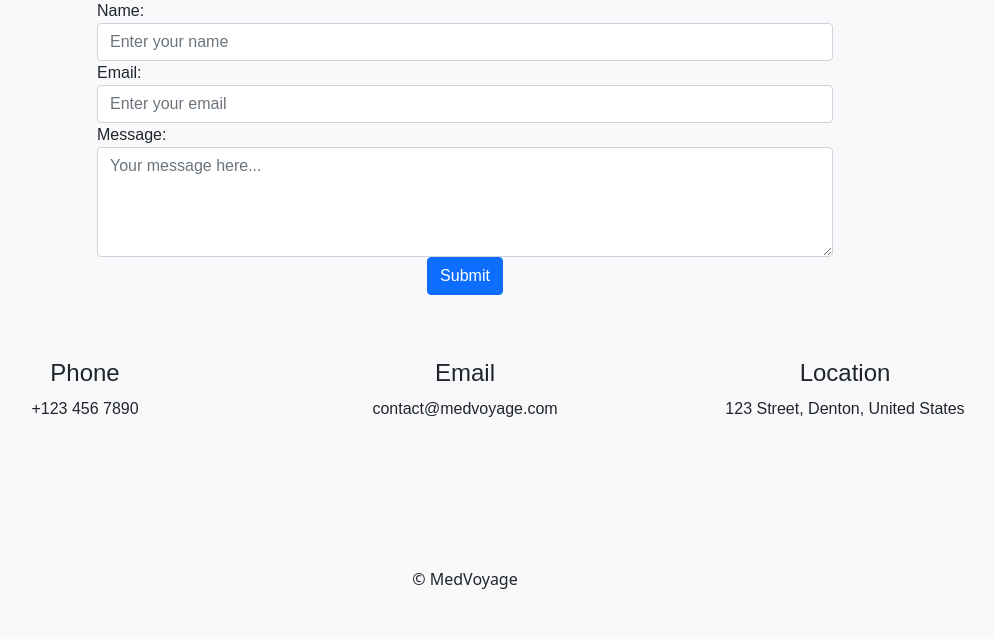
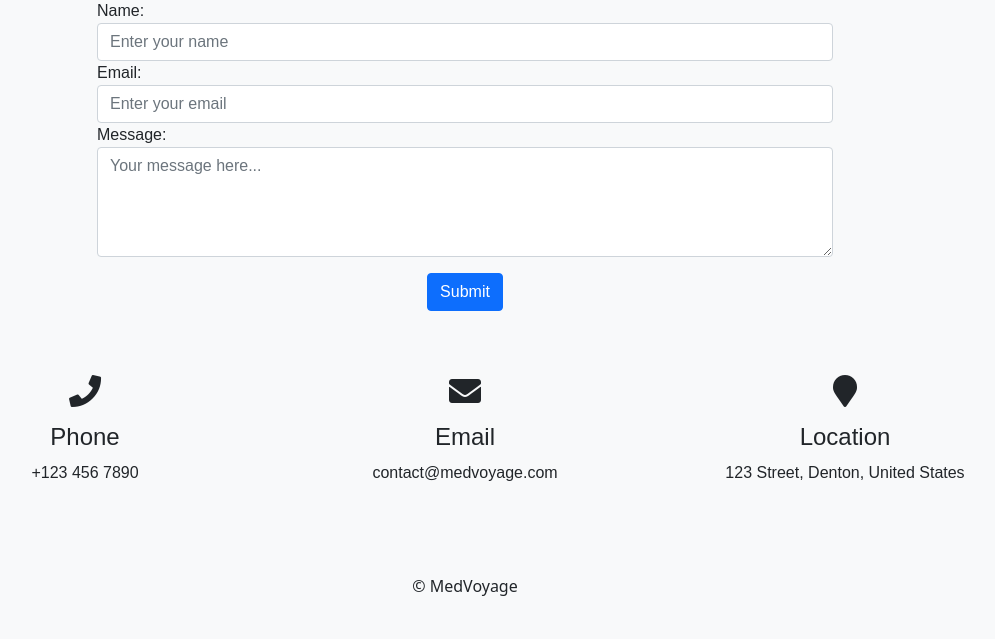
Before and after one commit to kalyancheerla/MedVoyage, a Django app: page /contact/ in a window 1280 px wide. Shown: the part 167-806 px from the top of the page, without its empty margins (175-1170 px from the left). Before the commit the page ends 756 px from the top, so only its background shows below. Run offline with Django 4.2, Linux system fonts and the light colour scheme.

Commit message:
did few fixes like fontawesome, navbar links

```diff
--- a/src/main/templates/base.html
+++ b/src/main/templates/base.html
@@ -7,8 +7,9 @@
           rel="stylesheet" integrity="sha384-EVSTQN3/azprG1Anm3QDgpJLIm9Nao0Yz1ztcQTwFspd3yD65VohhpuuCOmLASjC"
           crossorigin="anonymous">
 
+    <link rel="stylesheet" href="https://cdnjs.cloudflare.com/ajax/libs/font-awesome/5.15.1/css/all.min.css">
+
     {% load static %}
-
     <link href={% static "css/main.css" %} rel="stylesheet"/>
 
     <title>{% block title %}MedVoyage Home{% endblock %}</title>
--- a/src/main/templates/contact_us.html
+++ b/src/main/templates/contact_us.html
@@ -34,7 +34,7 @@
 
                     <!-- Submit Button -->
                     <div class="text-center">
-                        <button type="submit" class="btn btn-primary">Submit</button>
+                        <button type="submit" class="btn btn-primary mt-3">Submit</button>
                     </div>
                 </form>
             </div>
--- a/src/main/templates/footer.html
+++ b/src/main/templates/footer.html
@@ -1,3 +1,3 @@
-<footer class="bg-light text-center py-4" style="background-color: #D8BFD8; position: fixed; bottom: 0; width: 100%;">
+<footer class="bg-light text-center py-4" style="background-color: #D8BFD8; position: bottom; bottom: 0; width: 100%;">
     <p>&copy; MedVoyage</p>
 </footer>
--- a/src/main/templates/navbar.html
+++ b/src/main/templates/navbar.html
@@ -1,7 +1,7 @@
 <!-- Navigation Bar -->
 <nav class="navbar navbar-expand-lg navbar-light bg-light">
     <!-- Brand Logo and Name -->
-    <a class="navbar-brand" href="#">
+    <a class="navbar-brand" href="{% url 'home' %}">
         {% load static %}
         <img src={% static "images/MedVoyageLogo.png" %} width="30" height="30" class="d-inline-block align-top" alt="Logo">
         MedVoyage
@@ -24,7 +24,7 @@
             </li>
             <!-- Login/Signup Button -->
             <li class="nav-item">
-                <a href="signup/" class="nav-link fw-bold text-mv-green">Login/Signup</a>
+                <a href="{% url 'user_login' %}" class="nav-link fw-bold text-mv-green">Login/Signup</a>
             </li>
         </ul>
     </div>
```
